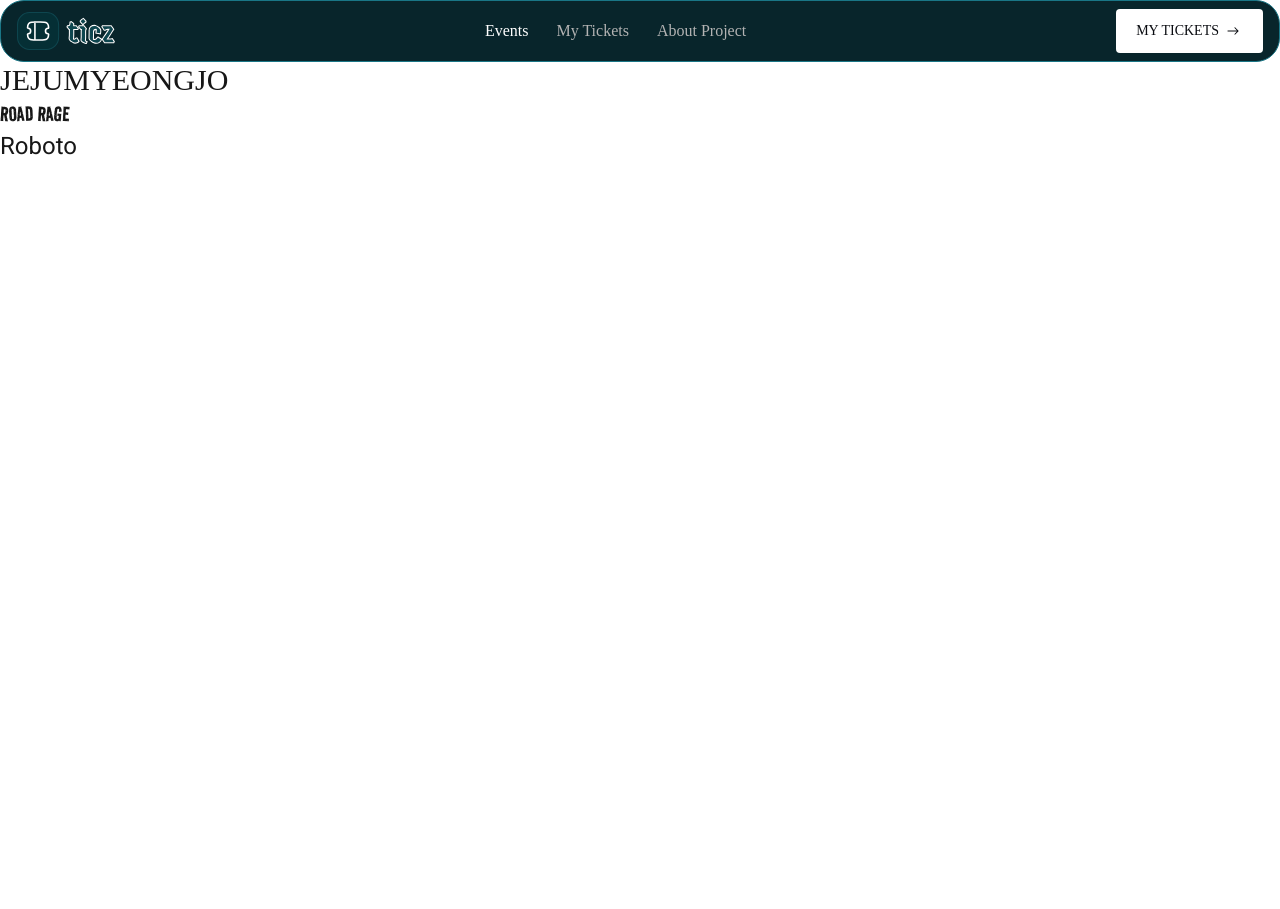
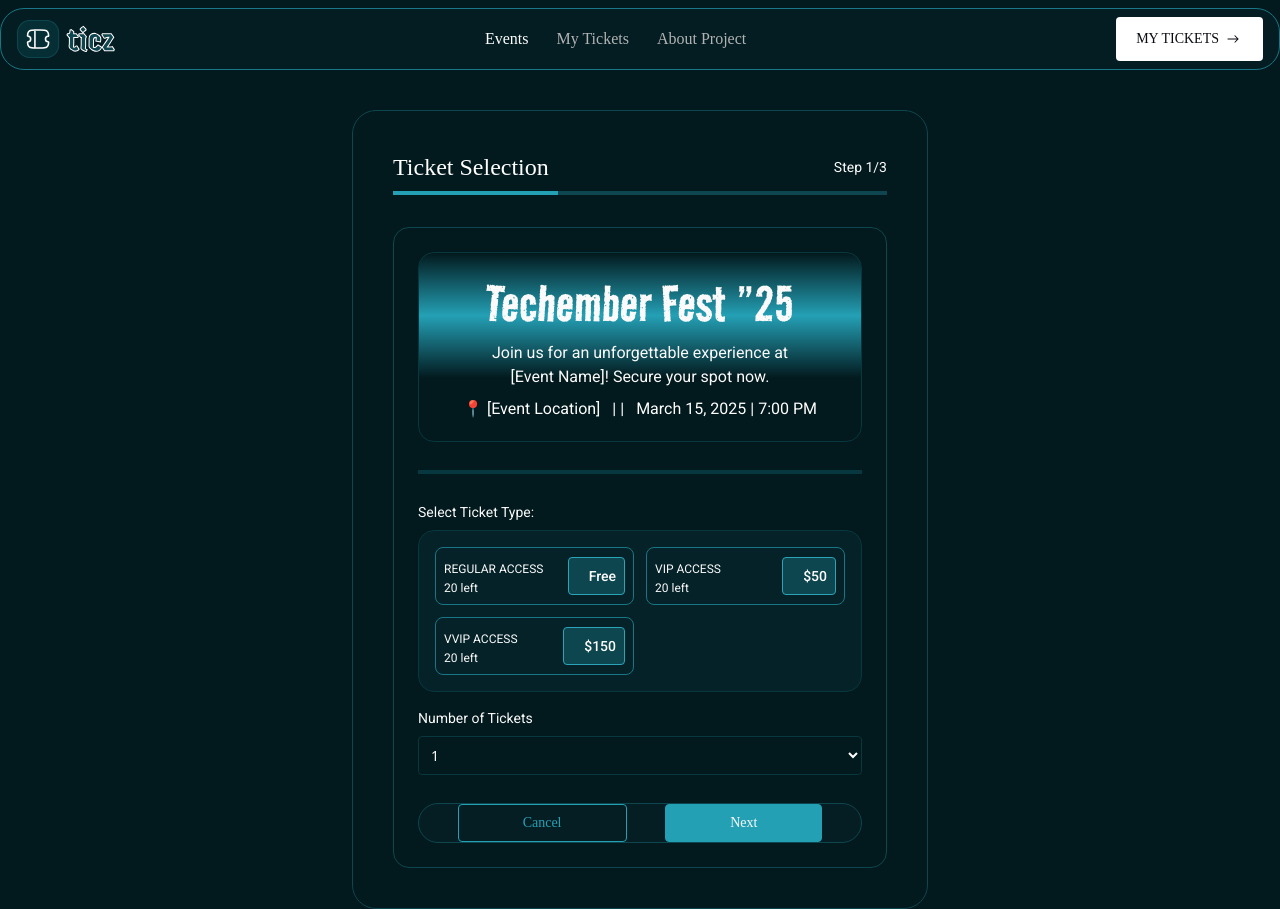
Before and after one commit to williamwebs/ticz-event-ticket, a Next.js app: page / in a window 1280 px wide. Before the commit the page ends 800 px from the top, so only its background shows below. Built offline with nearby package versions, Linux system fonts and the light colour scheme; a web font is replaced by a local one.

Commit message:
ticket form

```diff
--- a/app/globals.css
+++ b/app/globals.css
@@ -3,21 +3,7 @@
 @tailwind utilities;
 
 :root {
-  --background: #ffffff;
-  --foreground: #171717;
-}
-
-@media (prefers-color-scheme: dark) {
-  :root {
-    --background: #0a0a0a;
-    --foreground: #ededed;
-  }
-}
-
-body {
-  color: var(--foreground);
-  background: var(--background);
-  font-family: Arial, Helvetica, sans-serif;
+  --background: #02191d;
 }
 
 @font-face {
@@ -34,3 +20,7 @@ body {
   font-family: "JejuMyeongjo";
   src: url("/Fonts/JejuMyeongjo-Regular.ttf");
 }
+
+.linear-gradient {
+  background: linear-gradient(#02191d, #24a0b5, #02191d, #02191d);
+}
--- a/app/layout.tsx
+++ b/app/layout.tsx
@@ -14,10 +14,10 @@ export default function RootLayout({
 }>) {
   return (
     <html lang="en">
-      <body className={`antialiased`}>
+      <body className="bg-[#02191D] text-white">
         <NavBar />
 
-        <main>{children}</main>
+        <main className="container mx-auto pt-10">{children}</main>
       </body>
     </html>
   );
--- a/app/page.tsx
+++ b/app/page.tsx
@@ -1,9 +1,123 @@
+"use client";
+
+import { ticketTypes } from "@/constants/data";
+import { useState } from "react";
+
 export default function Home() {
+  const [selectedTicket, setSelectedTicket] = useState<string>("");
+
   return (
-    <main>
-      <h1 className="text-3xl font-jejumyeongjo uppercase">JejuMyeongjo</h1>
-      <h2 className="text-2xl font-roadrage uppercase">Road Rage</h2>
-      <h2 className="text-2xl font-roboto">Roboto</h2>
+    <main className="max-w-xl mx-auto border border-stroke rounded-3xl p-10">
+      <div className="flex flex-col gap-2">
+        <div className="flex items-center justify-between">
+          <h3 className="text-white text-2xl font-jejumyeongjo">
+            Ticket Selection
+          </h3>
+          <p className="text-sm text-grey font-roboto">Step 1/3</p>
+        </div>
+
+        <div className="w-full h-1 bg-stroke relative">
+          <div className="absolute w-1/3 top-0 left-0 right-0 bg-blue h-full"></div>
+        </div>
+      </div>
+
+      {/* form container */}
+      <div className="mt-8 border border-stroke rounded-2xl p-6">
+        {/* form header */}
+        <div className="border border-[#07373F] p-5 rounded-2xl text-center linear-gradient">
+          <h2 className="text-grey text-6xl font-medium font-roadrage">
+            Techember Fest ”25
+          </h2>
+          <p className="text-base text-grey font-roboto my-2 max-w-xs mx-auto">
+            Join us for an unforgettable experience at [Event Name]! Secure your
+            spot now.
+          </p>
+          <div className="flex items-center justify-center">
+            <p className="text-base font-roboto">📍 [Event Location]</p>
+            <p className="text-base font-roboto mx-3">| |</p>
+            <p className="text-base font-roboto">March 15, 2025 | 7:00 PM</p>
+          </div>
+        </div>
+
+        {/* divider */}
+        <div className="w-full h-1 bg-[#07373F] my-7"></div>
+
+        {/* form fields */}
+        <div className="flex flex-col items-start gap-2">
+          <p className="text-sm text-grey font-roboto font-normal">
+            Select Ticket Type:
+          </p>
+
+          <section className="border border-[#07373F] bg-[#052228] rounded-2xl p-4 w-full font-normal font-roboto">
+            <div className="grid grid-cols-2 gap-3">
+              {ticketTypes.map((ticket) => (
+                <div
+                  onClick={() => setSelectedTicket(ticket.htmlFor)}
+                  className={`flex items-center gap-4 border border-blue-primary p-2 rounded-lg cursor-pointer ${
+                    selectedTicket === ticket.htmlFor && "bg-blue-primary"
+                  }`}
+                >
+                  <div className="flex-1 flex-col">
+                    <label
+                      htmlFor={ticket.htmlFor}
+                      className="text-xs text-grey uppercase"
+                    >
+                      {ticket.label}
+                    </label>
+                    <p className="text-xs text-grey">{ticket.pcs} left</p>
+                  </div>
+
+                  <div className="bg-stroke border border-[#2BA4B9] p-2 pl-5 rounded font-medium text-sm">
+                    {typeof ticket.price === "number"
+                      ? `$${ticket.price}`
+                      : ticket.price}
+                  </div>
+                  <input
+                    type="radio"
+                    name="ticket-type"
+                    id={ticket.htmlFor}
+                    className="hidden"
+                    checked={selectedTicket === ticket.htmlFor}
+                    onChange={() => setSelectedTicket(ticket.htmlFor)}
+                  />
+                </div>
+              ))}
+            </div>
+          </section>
+        </div>
+
+        <div className="flex flex-col items-start gap-2 mt-4">
+          <p className="text-sm text-grey font-roboto font-normal">
+            Number of Tickets
+          </p>
+
+          <select
+            name="unit"
+            id="unit"
+            className="w-full border border-[#07373F] outline-none bg-transparent rounded p-2 text-sm cursor-pointer"
+          >
+            <option value={1} className="text-background">
+              1
+            </option>
+            <option value={2} className="text-background">
+              2
+            </option>
+            <option value={3} className="text-background">
+              3
+            </option>
+          </select>
+        </div>
+
+        {/* button */}
+        <div className="border border-stroke bg-background h-10 rounded-3xl mt-7 flex justify-evenly">
+          <button className="text-sm font-normal font-jejumyeongjo text-blue h-full px-16 border border-blue rounded">
+            Cancel
+          </button>
+          <button className="text-sm font-normal font-jejumyeongjo text-grey h-full px-16 border border-blue bg-blue rounded">
+            Next
+          </button>
+        </div>
+      </div>
     </main>
   );
 }
--- a/components/nav/NavBar.tsx
+++ b/components/nav/NavBar.tsx
@@ -11,7 +11,7 @@ function NavBar() {
 
   console.log(path);
   return (
-    <nav className="border border-blue-primary rounded-3xl px-4 py-2 w-full bg-background-primary">
+    <nav className="border border-blue-primary rounded-3xl px-4 py-2 w-full bg-[rgba(5,37,44,0.4)] mt-2">
       <div className="flex items-center justify-between w-full text-white">
         {/* logo */}
         <div className="">
--- a/constants/data.ts
+++ b/constants/data.ts
@@ -1,6 +1,13 @@
 interface NavLinkProps {
   name: string;
   url: string;
+}
+
+interface TicketTypeProps {
+  label: string;
+  htmlFor: string;
+  pcs: number;
+  price: string | number;
 }
 
 export const navLinks: NavLinkProps[] = [
@@ -17,3 +24,24 @@ export const navLinks: NavLinkProps[] = [
     url: "/about-project",
   },
 ];
+
+export const ticketTypes: TicketTypeProps[] = [
+  {
+    label: "Regular Access",
+    htmlFor: "regular",
+    pcs: 20,
+    price: "Free",
+  },
+  {
+    label: "VIP Access",
+    htmlFor: "vip",
+    pcs: 20,
+    price: 50,
+  },
+  {
+    label: "VVIP Access",
+    htmlFor: "vvip",
+    pcs: 20,
+    price: 150,
+  },
+];
--- a/tailwind.config.ts
+++ b/tailwind.config.ts
@@ -32,6 +32,8 @@ export default {
       },
       backgroundImage: {
         "radial-blue": "radial-gradient(circle, #24A0B5/20%, #24A0B5)",
+        "radial-combo":
+          "radial-gradient(circle, rgba(36,160,181,0.2), #24a0b5), #02191d",
       },
     },
   },
```
